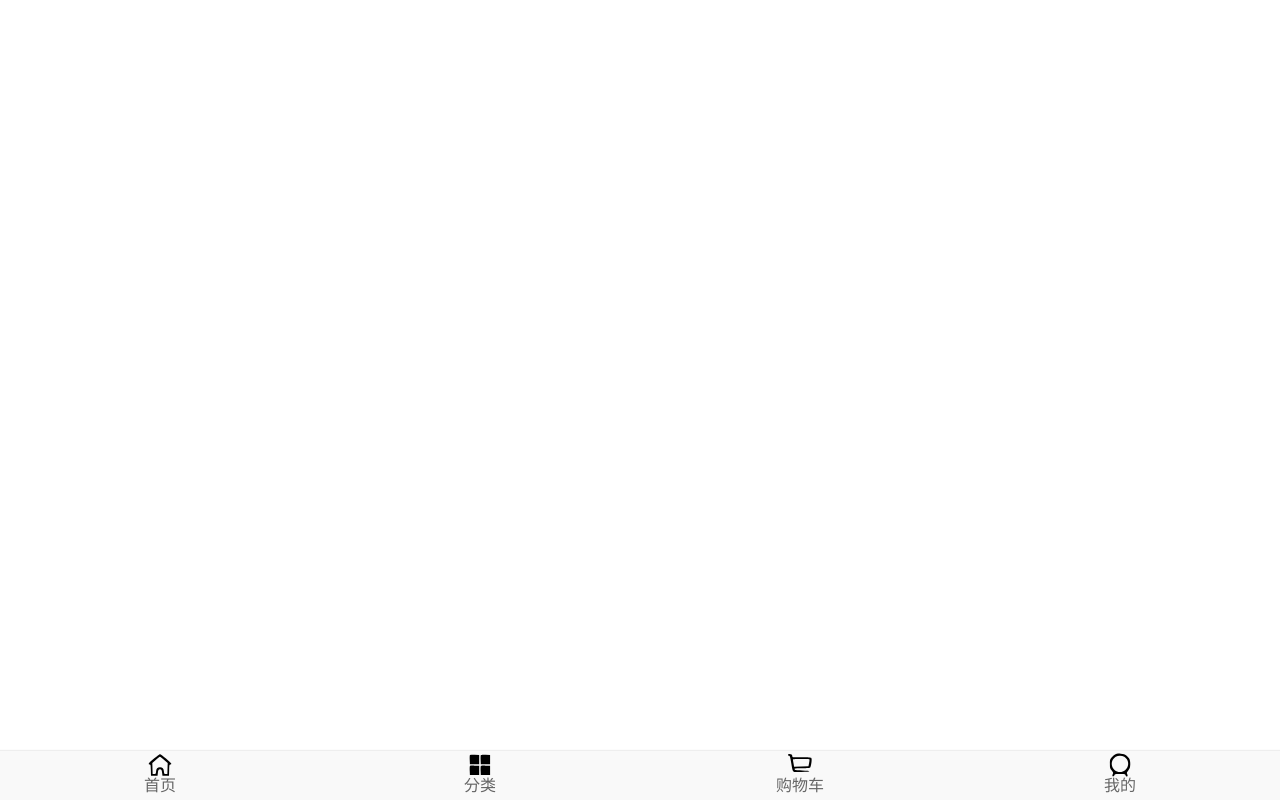
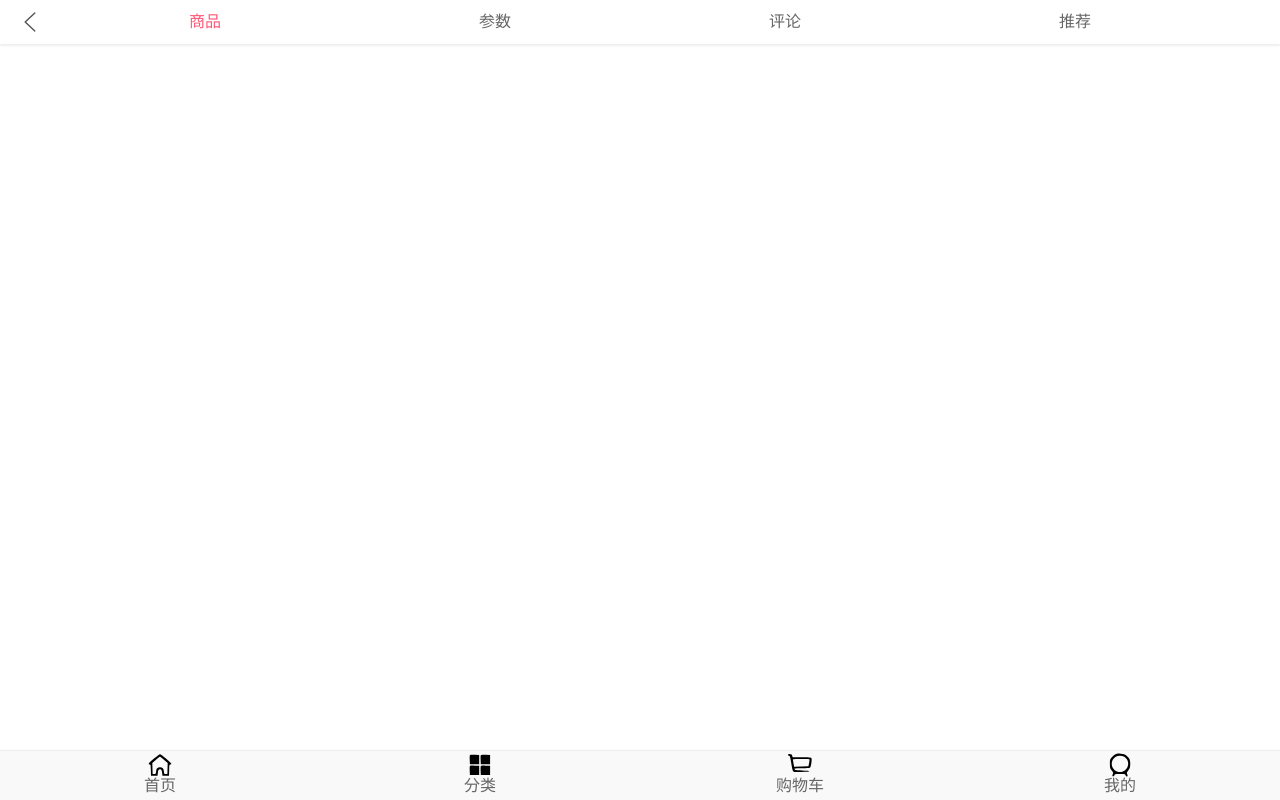
Before and after one commit to lldxck/mallpractice, a Vue app: page /#/detail/1 in a window 1280 px wide. Built offline with nearby package versions, Linux system fonts and the light colour scheme.

Commit message:
完成首页离开的位置记录以及详情页的跳转、详情页导航栏的封装等

```diff
--- a/src/App.vue
+++ b/src/App.vue
@@ -1,18 +1,21 @@
 <template>
   <div id="app">
-    <router-view></router-view>
+    <keep-alive>
+      <router-view></router-view>
+    </keep-alive>
+
     <!-- 底部导航栏 -->
-     <main-tab-bar />
+    <main-tab-bar />
   </div>
 </template>
 
 <script>
-import MainTabBar from 'components/content/mainTabBar/MainTabBar'
+import MainTabBar from "components/content/mainTabBar/MainTabBar";
 export default {
   name: "App",
   components: {
-    MainTabBar,
-  },
+    MainTabBar
+  }
 };
 </script>
 
--- a/src/components/common/bscroll/BScroll.vue
+++ b/src/components/common/bscroll/BScroll.vue
@@ -10,10 +10,10 @@
 import BScroll from "better-scroll";
 export default {
   name: "bscroll",
-  props:{
-    probeType:{
-      type:Number,
-      default:0
+  props: {
+    probeType: {
+      type: Number,
+      default: 0
     }
   },
   data() {
@@ -22,33 +22,33 @@ export default {
     };
   },
   mounted() {
-    this.$nextTick(() => {
+    // this.$nextTick(() => {
     console.log(this.$refs.wrapper);
     this.scroll = new BScroll(this.$refs.wrapper, {
       click: true,
-        pullUpLoad:true,
-        probeType:this.probeType,
+      pullUpLoad: true,
+      probeType: this.probeType
     });
     console.log(this.scroll);
-      this.scroll.on('pullingUp',(position) => {
-        this.$emit('pullUpLoad',this.scroll)
-      })
+    this.scroll.on("pullingUp", position => {
+      this.$emit("pullUpLoad", this.scroll);
+    });
     // 监听滚动事件
-      this.scroll.on('scroll',(position) => {
+    this.scroll.on("scroll", position => {
       // console.log(position)
-        this.$emit('pageScroll',position)
-      })
+      this.$emit("pageScroll", position);
     });
+    // });
   },
   updated() {
     //重新计算高度----(未使用监听图片加载事件来监听图片加载完而进行scroll刷新时来解决不能滚动问题)
     // this.scroll.refresh();
   },
   methods: {
-    refresh(){
+    refresh() {
       // console.log('---')
-      this.scroll.refresh();
-    },
+      this.scroll && this.scroll.refresh();
+    }
   }
 };
 </script>
--- a/src/components/content/goods/GoodsListItem.vue
+++ b/src/components/content/goods/GoodsListItem.vue
@@ -7,13 +7,13 @@
       <span class="collect">11</span>
     </div>
   </div> -->
-  <div class="goodsListItem">
+  <div class="goodsListItem" @click="goodsListItem(goodsItem.iid)">
     <!-- load事件=>监听img加载完成执行的事件 -->
-    <img :src="goodsItem.show.img" alt="" @load="imgLoad"/>
-    <div class="title">{{goodsItem.title}}</div>
+    <img :src="goodsItem.show.img" alt="" @load="imgLoad" />
+    <div class="title">{{ goodsItem.title }}</div>
     <div class="goodInfo">
-      <span class="price">¥{{goodsItem.price}}</span>
-      <span class="collect">{{goodsItem.cfav}}</span>
+      <span class="price">¥{{ goodsItem.price }}</span>
+      <span class="collect">{{ goodsItem.cfav }}</span>
     </div>
   </div>
 </template>
@@ -32,12 +32,15 @@ export default {
   data() {
     return {};
   },
-  methods:{
-    imgLoad(){
-      console.log('图片加载完成')
-      this.$bus.$emit('goodsItemImageLoad')
+  methods: {
+    imgLoad() {
+      console.log("图片加载完成");
+      this.$bus.$emit("goodsItemImageLoad");
+    },
+    goodsListItem(iid) {
+      this.$router.push({ path: "/detail/" + iid });
     }
-  },
+  }
 };
 </script>
 
--- a/src/router/index.js
+++ b/src/router/index.js
@@ -7,36 +7,42 @@ const Home = () => import("views/home/Home.vue");
 const Category = () => import("views/category/Category.vue");
 const ShopCart = () => import("views/shopCart/ShopCart.vue");
 const Profile = () => import("views/profile/Profile.vue");
+const Detail = () => import("views/detail/Detail.vue");
 
 const routes = [
   {
     path: "",
-    redirect: "/home",
+    redirect: "/home"
   },
   {
     path: "/home",
     name: "home",
-    component: Home,
+    component: Home
   },
   {
     path: "/category",
     name: "category",
-    component: Category,
+    component: Category
   },
   {
     path: "/shopCart",
     name: "shopCart",
-    component: ShopCart,
+    component: ShopCart
   },
   {
     path: "/profile",
     name: "profile",
-    component: Profile,
+    component: Profile
   },
+  {
+    path: "/detail/:iid",
+    name: "detail",
+    component: Detail
+  }
 ];
 
 const router = new VueRouter({
-  routes,
+  routes
 });
 
 export default router;
--- /dev/null
+++ b/src/views/detail/Detail.vue
@@ -0,0 +1,21 @@
+<template>
+  <div>
+    <!-- 顶部导航 -->
+    <detail-nav-bar />
+  </div>
+</template>
+
+<script>
+import DetailNavBar from "./childComponents/DetailNavBar";
+export default {
+  name: "Detail",
+  data() {
+    return {};
+  },
+  components: {
+    DetailNavBar
+  }
+};
+</script>
+
+<style></style>
--- /dev/null
+++ b/src/views/detail/childComponents/DetailNavBar.vue
@@ -0,0 +1,57 @@
+<template>
+  <nav-bar>
+    <div slot="navLeft" class="backBtn" @click="back">
+      <img src="~assets/img/common/back.svg" alt="" />
+    </div>
+    <div slot="navCenter" class="titles">
+      <div
+        v-for="(item, index) in navTitles"
+        :key="index"
+        class="titlesItem"
+        :class="{ activeTitle: currentTitleIndex == index }"
+        @click="titleItemClick(index)"
+      >
+        {{ item }}
+      </div>
+    </div>
+  </nav-bar>
+</template>
+
+<script>
+import NavBar from "components/common/navBar/NavBar";
+export default {
+  name: "detailNavBar",
+  data() {
+    return {
+      navTitles: ["商品", "参数", "评论", "推荐"],
+      currentTitleIndex: 0
+    };
+  },
+  methods: {
+    titleItemClick(index) {
+      this.currentTitleIndex = index;
+    },
+    back() {
+      this.$router.go(-1);
+    }
+  },
+  components: {
+    NavBar
+  }
+};
+</script>
+
+<style>
+.titles {
+  display: flex;
+}
+.titlesItem {
+  flex: 1;
+}
+.activeTitle {
+  color: var(--color-high-text);
+}
+.backBtn img {
+  margin-top: 11px;
+}
+</style>
--- a/src/views/home/Home.vue
+++ b/src/views/home/Home.vue
@@ -55,7 +55,8 @@ export default {
       isSticky: false,
       isShowBackTop: false,
       tabsOffsetTop: 0,
-      isTabFixed: false
+      isTabFixed: false,
+      scrollY: 0
     };
   },
 
@@ -71,6 +72,22 @@ export default {
       // this.$refs.scroll.scroll && this.$refs.scroll.scroll.refresh();
       refresh();
     });
+  },
+  destroyed() {
+    console.log("home destroyed");
+  },
+  activated() {
+    console.log("home activated");
+    //进入页面（页面获得焦点时）----获得上次记录的滚动位置
+    this.$refs.scroll.scroll.scrollTo(0, this.scrollY, 0);
+    // 刷新scroll（防止滚动之后页面不能滑动的问题）
+    this.$refs.scroll.refresh();
+  },
+  deactivated() {
+    console.log("home deactivated");
+    // 离开的时候记录一下scroll滚动的位置
+    console.log(this.$refs.scroll.scroll.y);
+    this.scrollY = this.$refs.scroll.scroll.y;
   },
   methods: {
     getHomeMultidata() {
@@ -121,7 +138,7 @@ export default {
       scroll.finishPullUp();
     },
     backTopClick() {
-      this.$refs.this.$refs.scroll.scroll.scrollTo(0, 0, 500);
+      this.$refs.scroll.scroll.scrollTo(0, 0, 500);
     },
     pageScroll(position) {
       this.isShowBackTop = -position.y > 1000 ? true : false;
```
Lines whose indentation alone changed are shown as unchanged.
